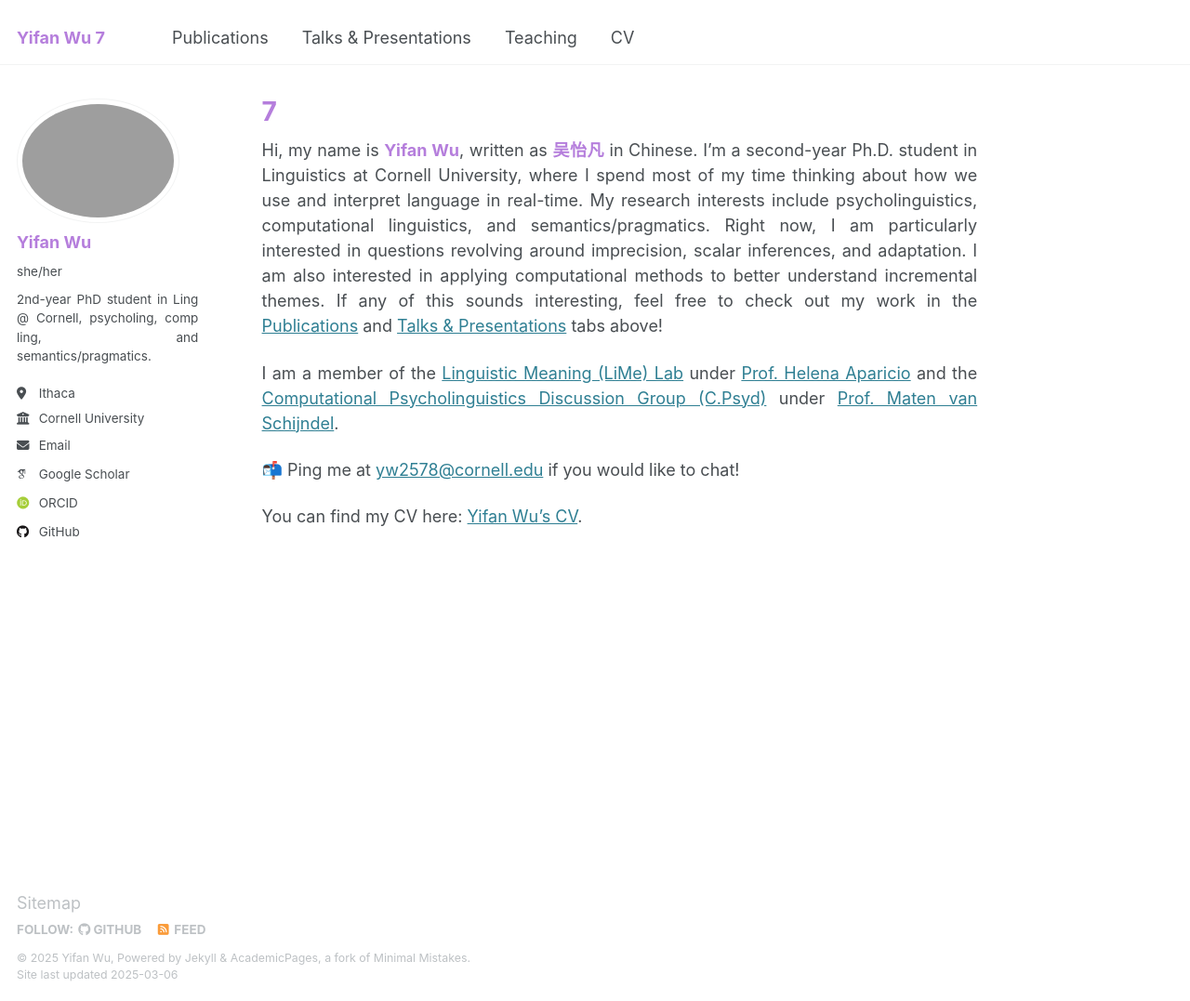
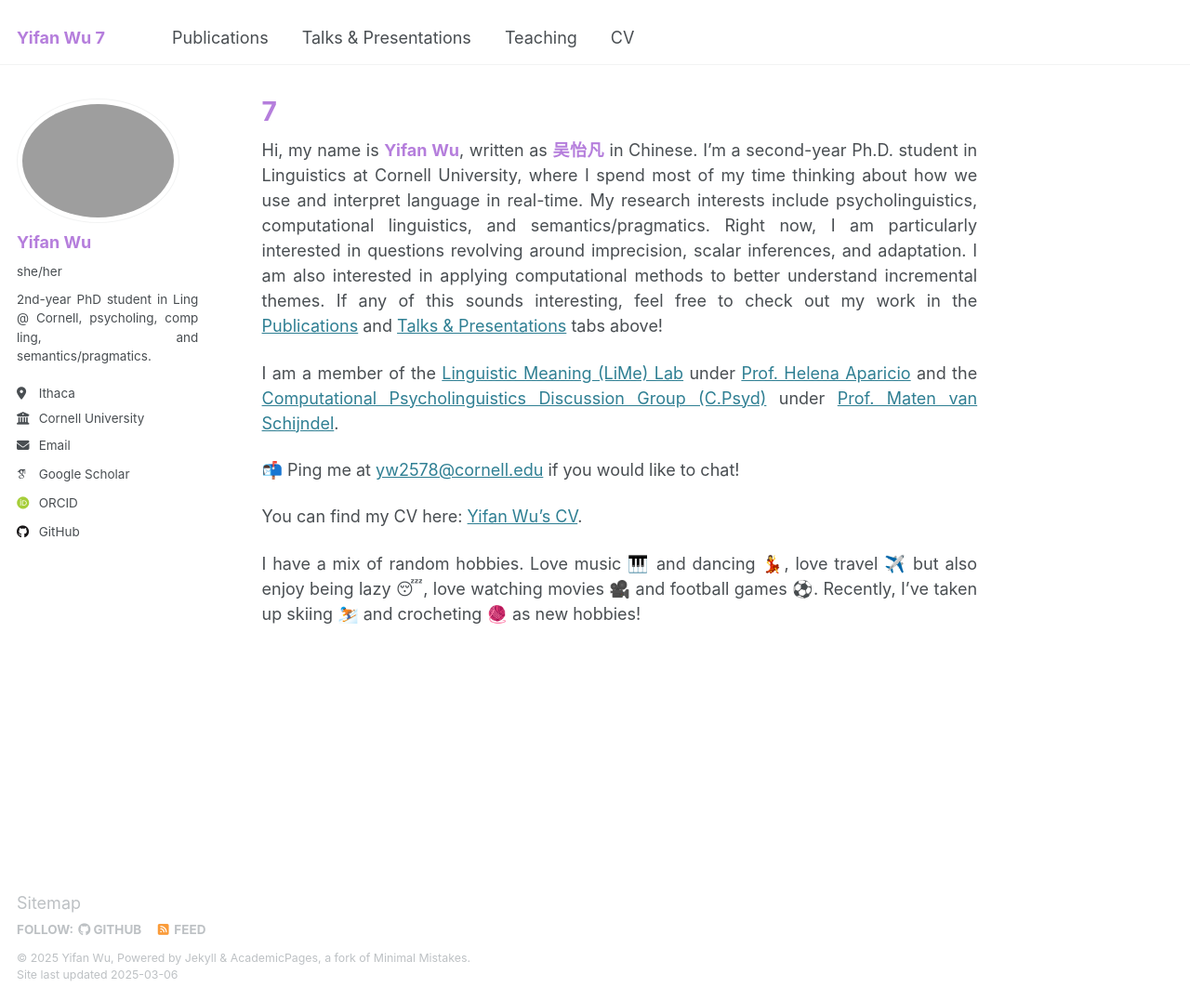
Before and after one commit to lynn-yifanwu-ling/lynn-yifanwu-ling.github.io, a Jekyll site: the page built from _pages/about.md, in a window 1280 px wide and 1077 px high. Shown: the whole window at 93% size. Built offline with Jekyll 4.4.1, drawn with Linux system fonts in a browser that asks for light colours; emoji names are drawn with the system emoji font; some web fonts are replaced.

Commit message:
Update about.md

```diff
--- a/_pages/about.md
+++ b/_pages/about.md
@@ -14,3 +14,5 @@ I am a member of the [Linguistic Meaning (LiMe) Lab](https://lime-lab-cornell.gi
 :mailbox_with_mail: Ping me at [yw2578@cornell.edu](yw2578@cornell.edu) if you would like to chat!
 
 You can find my CV here: [Yifan Wu's CV]().
+
+I have a mix of random hobbies. Love music :musical_keyboard: and dancing :dancer:, love travel :airplane: but also enjoy being lazy :sleeping:, love watching movies :movie_camera: and football games :soccer:. Recently, I’ve taken up skiing :skier: and crocheting :yarn: as new hobbies!
```
